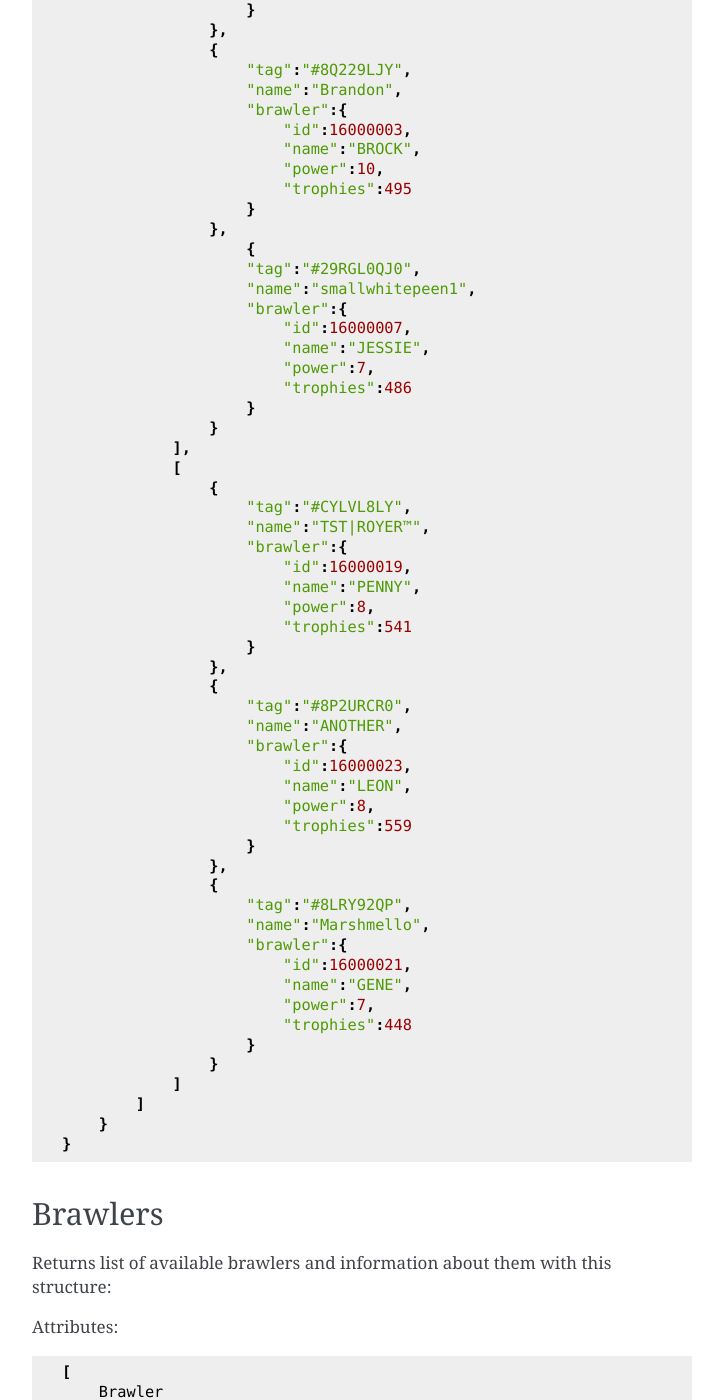
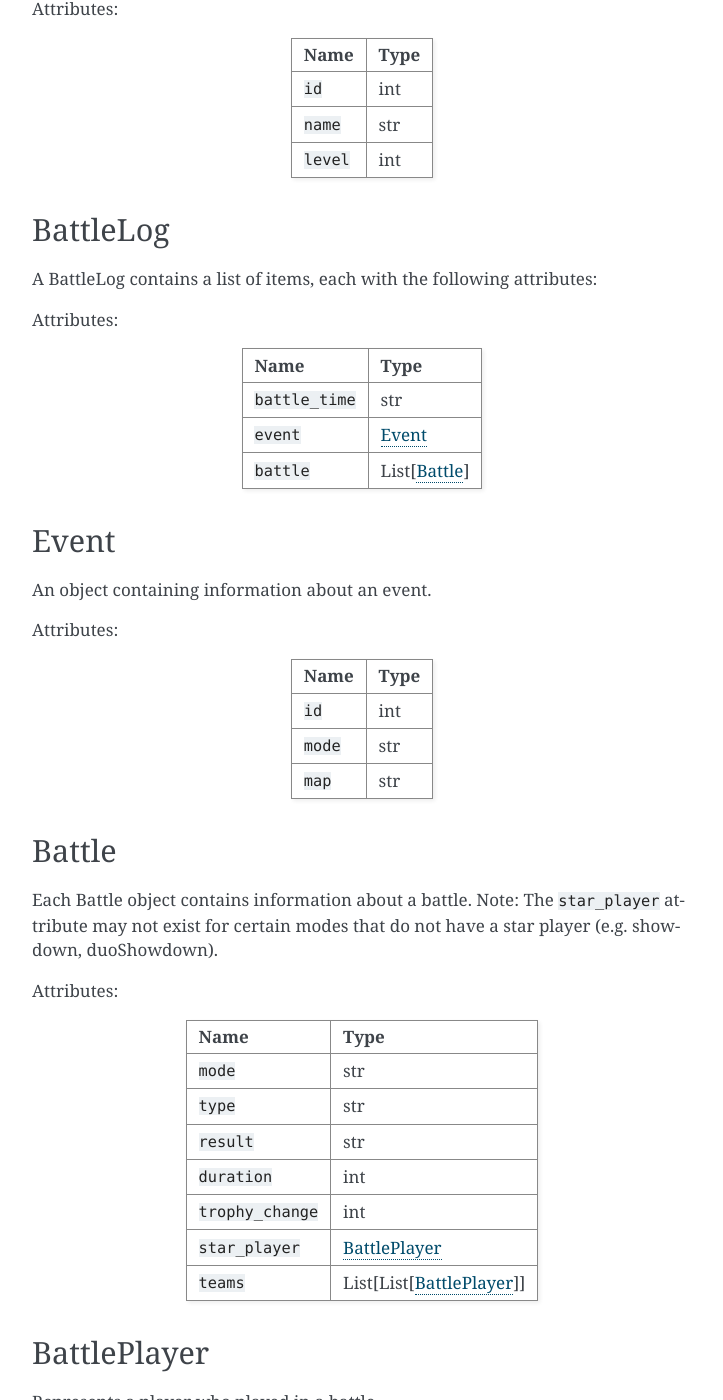
Before and after one commit to SharpBit/brawlstats, a Sphinx documentation site: the page built from docs/api.rst, in a window 1280 px wide and 1400 px high, scrolled down 5142 px. Shown: the whole window, without its empty margins (388-1111 px from the left). Built offline with Sphinx 7.4.7, drawn with Linux system fonts in a browser that asks for light colours; some of the changed text lies outside the part shown.

Commit message:
Update documentation with new attributes and more attribute tables

```diff
--- a/docs/api.rst
+++ b/docs/api.rst
@@ -42,12 +42,11 @@
 
 A full player object (all its statistics)
 
-
 Attributes:
 
-============================================ =============
+============================================ ======================
 Name                                         Type
-============================================ =============
+============================================ ======================
 ``tag``                                      str
 ``name``                                     str
 ``name_color``                               str
@@ -58,16 +57,16 @@
 ``exp_level``                                int
 ``exp_points``                               int
 ``is_qualified_from_championship_challenge`` bool
-``x3vs3_victories``                          int
-``team_victories``                           int
+``x3vs3_victories`` / ``team_victories``     int
 ``solo_victories``                           int
 ``duo_victories``                            int
 ``best_robo_rumble_time``                    int
 ``best_time_as_big_brawler``                 int
+``brawlers``                                 List[`PlayerBrawler`_]
 ``club.tag``                                 str
 ``club.name``                                str
-``brawlers``                                 List[Brawler]
-============================================ =============
+``icon.id``                                  int
+============================================ ======================
 
 Club
 ~~~~
@@ -75,26 +74,27 @@
 A full club object to get a club's statistics. In order to get this, you
 must get it from the client or a player object.
 
-
 Attributes:
 
-===================== ============
+===================== ===============
 Name                  Type
-===================== ============
+===================== ===============
 ``tag``               str
 ``name``              str
 ``description``       str
 ``type``              str
 ``trophies``          int
 ``required_trophies`` int
-``members``           List[Member]
-===================== ============
+``members``           List[`Member`_]
+``badge_id``          int
+===================== ===============
 
-Members
-~~~~~~~
+Member
+~~~~~~
 
-Returns a list of club members. Get this by accessing
-Club.members or Club.get_members()
+Members is a list of club members. Get this by accessing
+``Club.members`` or ``Club.get_members()``.
+Each Member in the list has the following attributes:
 
 .. code:: py
 
@@ -111,14 +111,16 @@
 ``name_color`` str
 ``role``       str
 ``trophies``   int
+``icon.id``    int
 ============== ====
 
 Ranking
 ~~~~~~~
 
-Returns a list of top players, clubs, or brawlers. To access this, do ``ranking[index]``
+A list of top players, clubs, or brawlers.
+Each item in the list has the following attributes:
 
-Player/Brawler attributes:
+Player/Brawler Ranking attributes:
 
 ============== ====
 Name           Type
@@ -129,9 +131,10 @@
 ``trophies``   int
 ``rank``       int
 ``club.name``  str
+``icon.id``    int
 ============== ====
 
-Club attributes:
+Club Ranking attributes:
 
 ================ ====
 Name             Type
@@ -141,36 +144,41 @@
 ``trophies``     int
 ``rank``         int
 ``member_count`` int
+``badge_id``     int
 ================ ====
 
-Brawler
-~~~~~~~
+PlayerBrawler
+~~~~~~~~~~~~~
 
-Returns a brawler object with the following attributes. You can retrieve
-a profile’s brawler info by getting ``Profile.brawlers``
+PlayerBrawlers is a list of brawler objects, each with the following attributes.
+The brawlers are sorted in order of descending trophies.
+Note: ``PlayerBrawler`` only represents a brawler that a player owns and
+can only be accessed from ``Player.brawlers``.
 
 .. code:: py
 
-   brawlers = profile.brawlers
-   top_brawler = brawlers[0] # first index in list = highest trophies
-   print(top_brawler.name, top_brawler.trophies) # prints best brawler's name and trophies
+   brawlers = player.brawlers
+   top_brawler = brawlers[0]  # first index in list = highest trophies
+   print(top_brawler.name, top_brawler.trophies)  # prints best brawler's name and trophies
 
 Attributes:
 
-==================== ========
+==================== ==================
 Name                 Type
-==================== ========
+==================== ==================
 ``id``               int
 ``name``             str
 ``power``            int
 ``rank``             int
 ``trophies``         int
 ``highest_trophies`` int
-``star_powers``      List[SP]
-==================== ========
+``star_powers``      List[`StarPower`_]
+``gadgets``          List[`Gadget`_]
+``gears``            List[`Gear`_]
+==================== ==================
 
-Star Power
-~~~~~~~~~~
+StarPower
+~~~~~~~~~
 
 Attributes:
 
@@ -181,105 +189,126 @@
 ``name`` str
 ======== ====
 
-Battle Logs
-~~~~~~~~~~~
-
-Returns a list of objects with this structure:
+Gadget
+~~~~~~
 
 Attributes:
 
-::
+======== ====
+Name     Type
+======== ====
+``id``   int
+``name`` str
+======== ====
 
-    {
-        "battleTime":"20190706T151526.000Z",
-        "event":{
-            "id":15000126,
-            "mode":"duoShowdown",
-            "map":"Royal Runway"
-        },
-        "battle":{
-            "mode":"duoShowdown",
-            "type":"ranked",
-            "rank":1,
-            "trophyChange":9,
-            "teams":[
-                [
-                    {
-                        "tag":"#Y2QPGG",
-                        "name":"Lex_YouTube",
-                        "brawler":{
-                            "id":16000005,
-                            "name":"SPIKE",
-                            "power":10,
-                            "trophies":495
-                        }
-                    },
-                    {
-                        "tag":"#8Q229LJY",
-                        "name":"Brandon",
-                        "brawler":{
-                            "id":16000003,
-                            "name":"BROCK",
-                            "power":10,
-                            "trophies":495
-                        }
-                    },
-                        {
-                        "tag":"#29RGL0QJ0",
-                        "name":"smallwhitepeen1",
-                        "brawler":{
-                            "id":16000007,
-                            "name":"JESSIE",
-                            "power":7,
-                            "trophies":486
-                        }
-                    }
-                ],
-                [
-                    {
-                        "tag":"#CYLVL8LY",
-                        "name":"TST|ROYER™",
-                        "brawler":{
-                            "id":16000019,
-                            "name":"PENNY",
-                            "power":8,
-                            "trophies":541
-                        }
-                    },
-                    {
-                        "tag":"#8P2URCR0",
-                        "name":"ANOTHER",
-                        "brawler":{
-                            "id":16000023,
-                            "name":"LEON",
-                            "power":8,
-                            "trophies":559
-                        }
-                    },
-                    {
-                        "tag":"#8LRY92QP",
-                        "name":"Marshmello",
-                        "brawler":{
-                            "id":16000021,
-                            "name":"GENE",
-                            "power":7,
-                            "trophies":448
-                        }
-                    }
-                ]
-            ]
-        }
-    }
+Gear
+~~~~
+
+Attributes:
+
+========= ====
+Name      Type
+========= ====
+``id``    int
+``name``  str
+``level`` int
+========= ====
+
+BattleLog
+~~~~~~~~~
+
+A BattleLog contains a list of items, each with the following attributes:
+
+Attributes:
+
+=============== ===============
+Name            Type
+=============== ===============
+``battle_time`` str
+``event``       `Event`_
+``battle``      List[`Battle`_]
+=============== ===============
+
+Event
+~~~~~
+
+An object containing information about an event.
+
+Attributes:
+
+======== ====
+Name     Type
+======== ====
+``id``   int
+``mode`` str
+``map``  str
+======== ====
+
+Battle
+~~~~~~
+
+Each Battle object contains information about a battle.
+Note: The ``star_player`` attribute may not exist for certain modes
+that do not have a star player (e.g. showdown, duoShowdown).
+
+Attributes:
+
+==================== ===========================
+Name                 Type
+==================== ===========================
+``mode``             str
+``type``             str
+``result``           str
+``duration``         int
+``trophy_change``    int
+``star_player``      `BattlePlayer`_
+``teams``            List[List[`BattlePlayer`_]]
+==================== ===========================
+
+BattlePlayer
+~~~~~~~~~~~~
+
+Represents a player who played in a battle.
+
+=========== ================
+Name        Type
+=========== ================
+``tag``     str
+``name``    str
+``brawler`` `BattleBrawler`_
+=========== ================
+
+BattleBrawler
+~~~~~~~~~~~~
+
+Represents a brawler that was played in a battle.
+Note: ``BattlerBrawler`` only reprents brawlers that were played in a battle
+and can only be accessed from ``BattlePlayer.brawler``.
+
+============ ====
+Name         Type
+============ ====
+``id``       int
+``name``     str
+``power``    int
+``trophies`` int
+============ ====
 
 Brawlers
 ~~~~~~~~
 
-Returns list of available brawlers and information about them with this structure:
+Returns list of all brawlers in the game and information,
+with each item having the following attributes.
+Note: ``Brawlers`` only represents the brawler objects returned
+from ``Client.get_brawlers()``.
 
 Attributes:
 
-::
-
-    [
-        Brawler
-    ]
+==================== ==================
+Name                 Type
+==================== ==================
+``id``               int
+``name``             str
+``star_powers``      List[`StarPower`_]
+``gadgets``          List[`Gadget`_]
+==================== ==================
--- a/requirements-dev.txt
+++ b/requirements-dev.txt
@@ -4,4 +4,5 @@
 pytest
 pytest-asyncio
 python-dotenv
+sphinx
 tox-travis
```
Also changed, not shown: .readthedocs.yaml (added), 1 other file.
